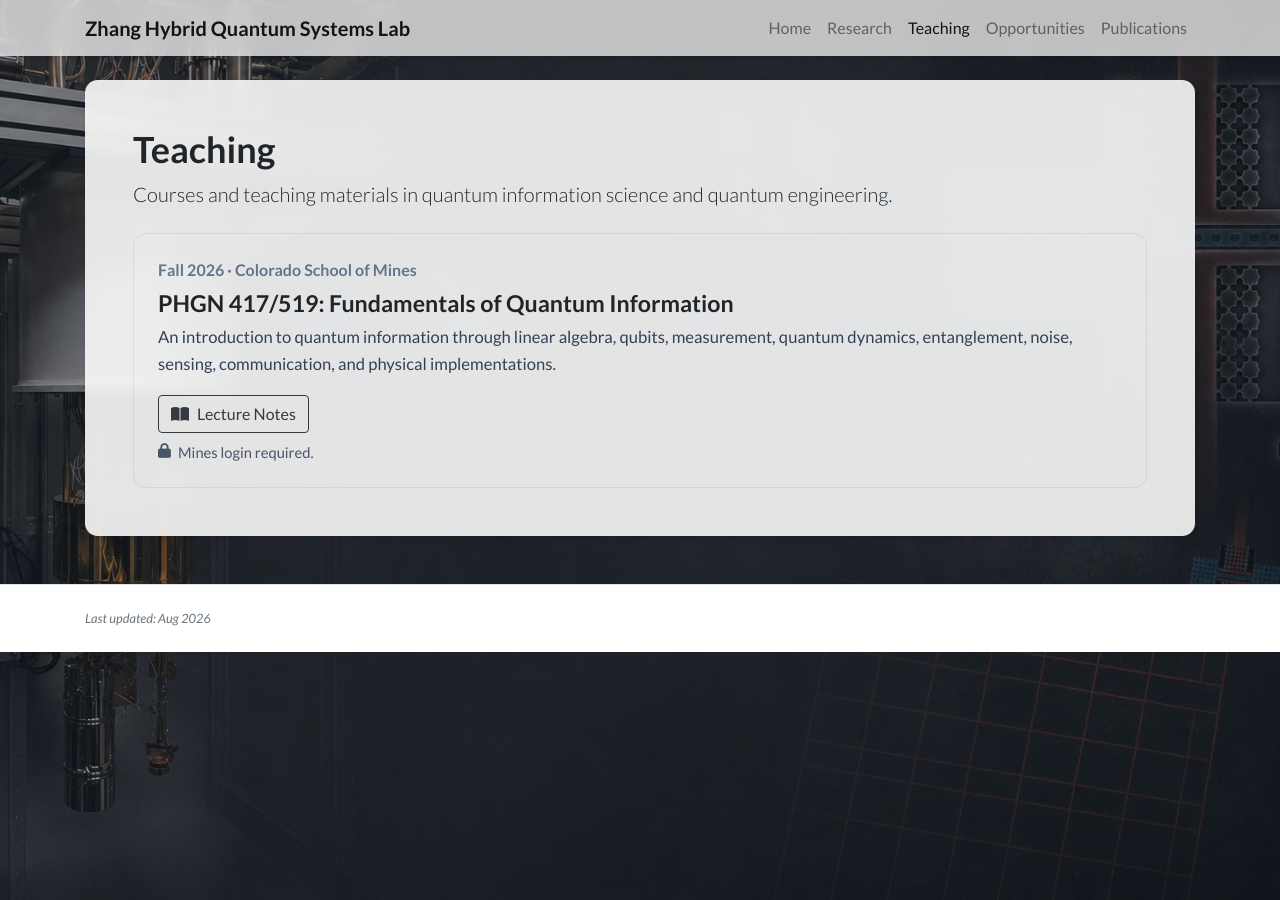
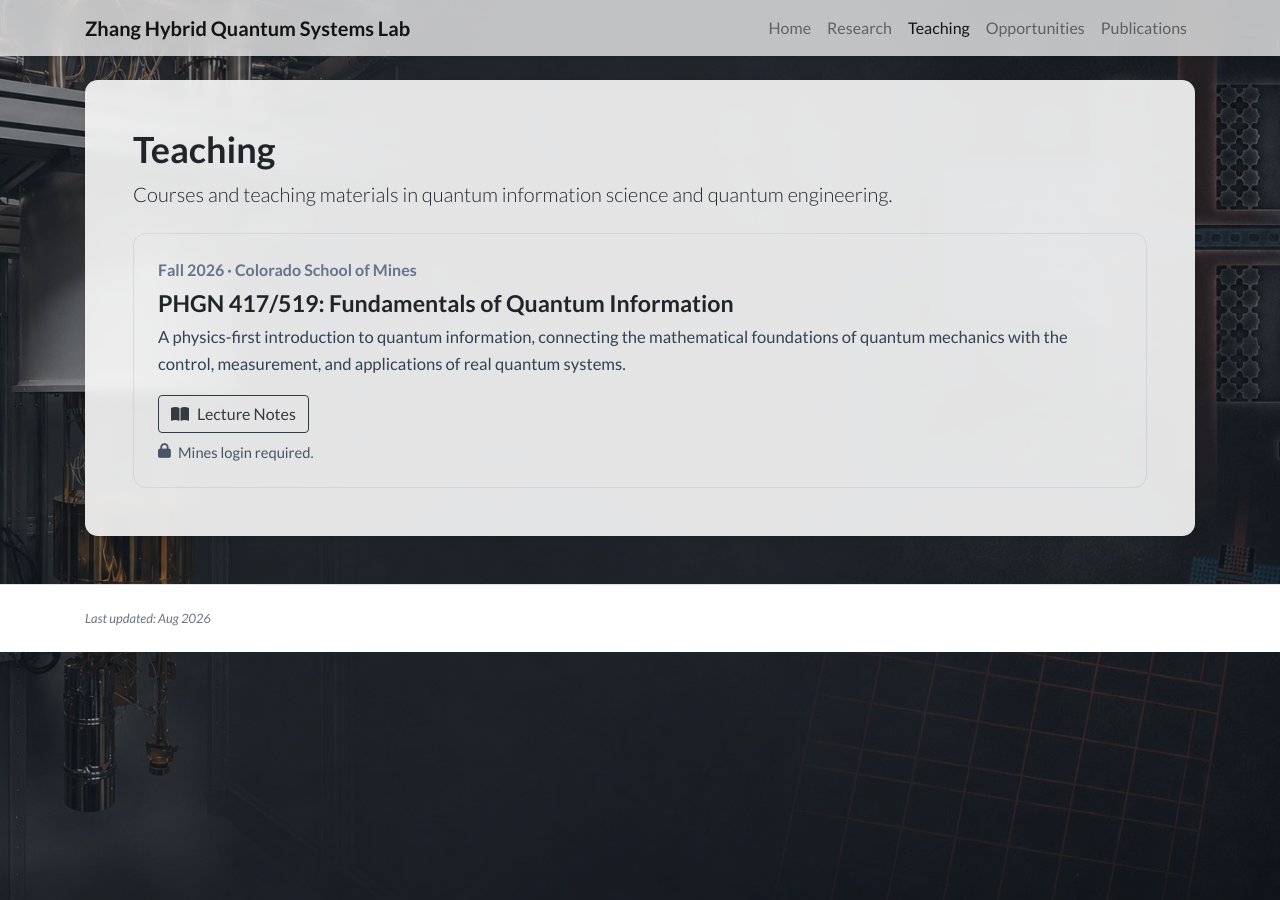
Before and after one commit to zihuaiz/zihuaiz.github.io, a Jekyll site: the page built from teaching.html, in a window 1280 px wide. Built offline with Jekyll 4.4.1, drawn with Linux system fonts in a browser that asks for light colours; nearby versions of some CDN libraries; a style sheet for code colours, icons or effects is not loaded.

Commit message:
Refine quantum information course description

```diff
--- a/teaching.html
+++ b/teaching.html
@@ -17,8 +17,9 @@ navbar_title: Teaching
       <div class="course-meta mb-2">Fall 2026 · Colorado School of Mines</div>
       <h2>PHGN 417/519: Fundamentals of Quantum Information</h2>
       <p class="course-description mb-3">
-        An introduction to quantum information through linear algebra, qubits, measurement,
-        quantum dynamics, entanglement, noise, sensing, communication, and physical implementations.
+        A physics-first introduction to quantum information, connecting the mathematical
+        foundations of quantum mechanics with the control, measurement, and applications of
+        real quantum systems.
       </p>
 
       <a class="btn btn-outline-dark mb-2"
```
